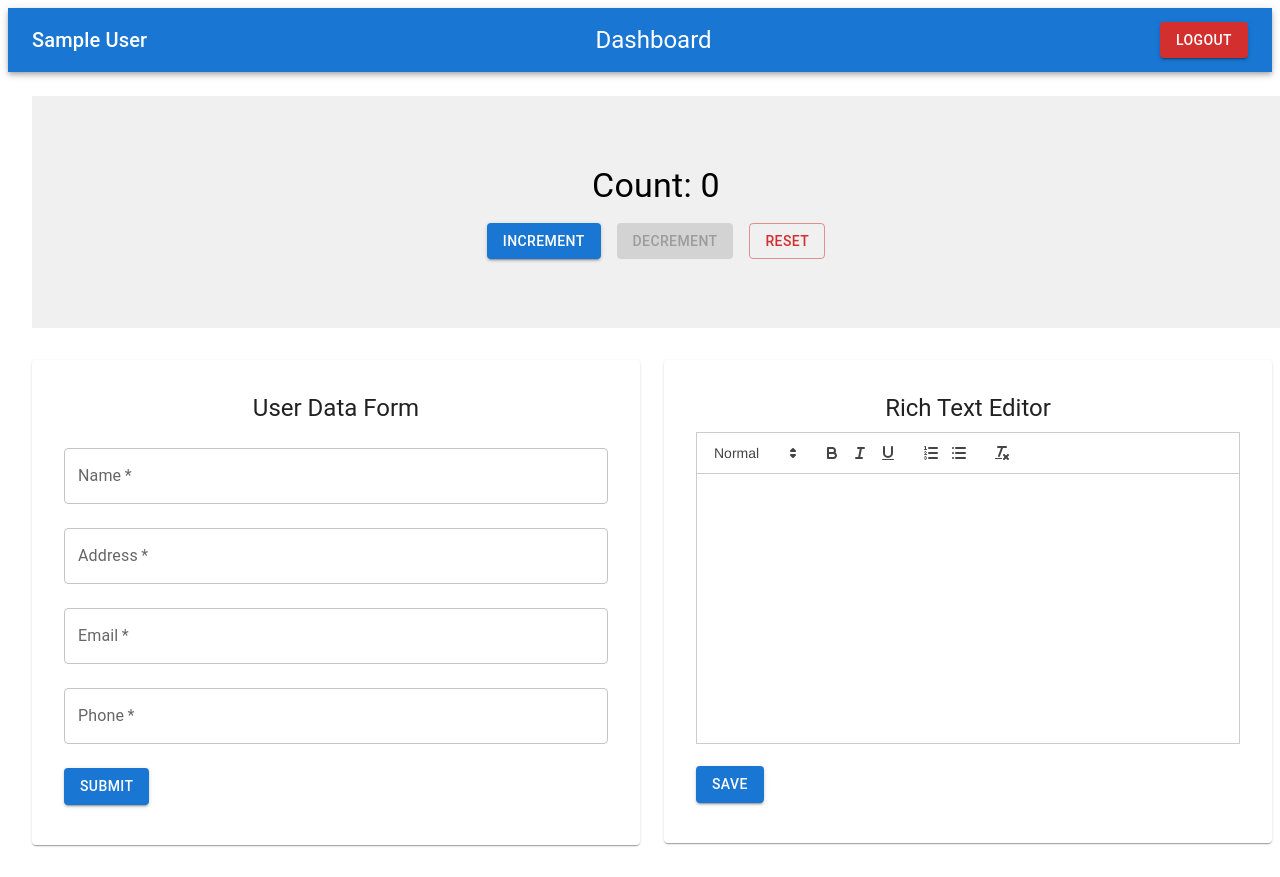
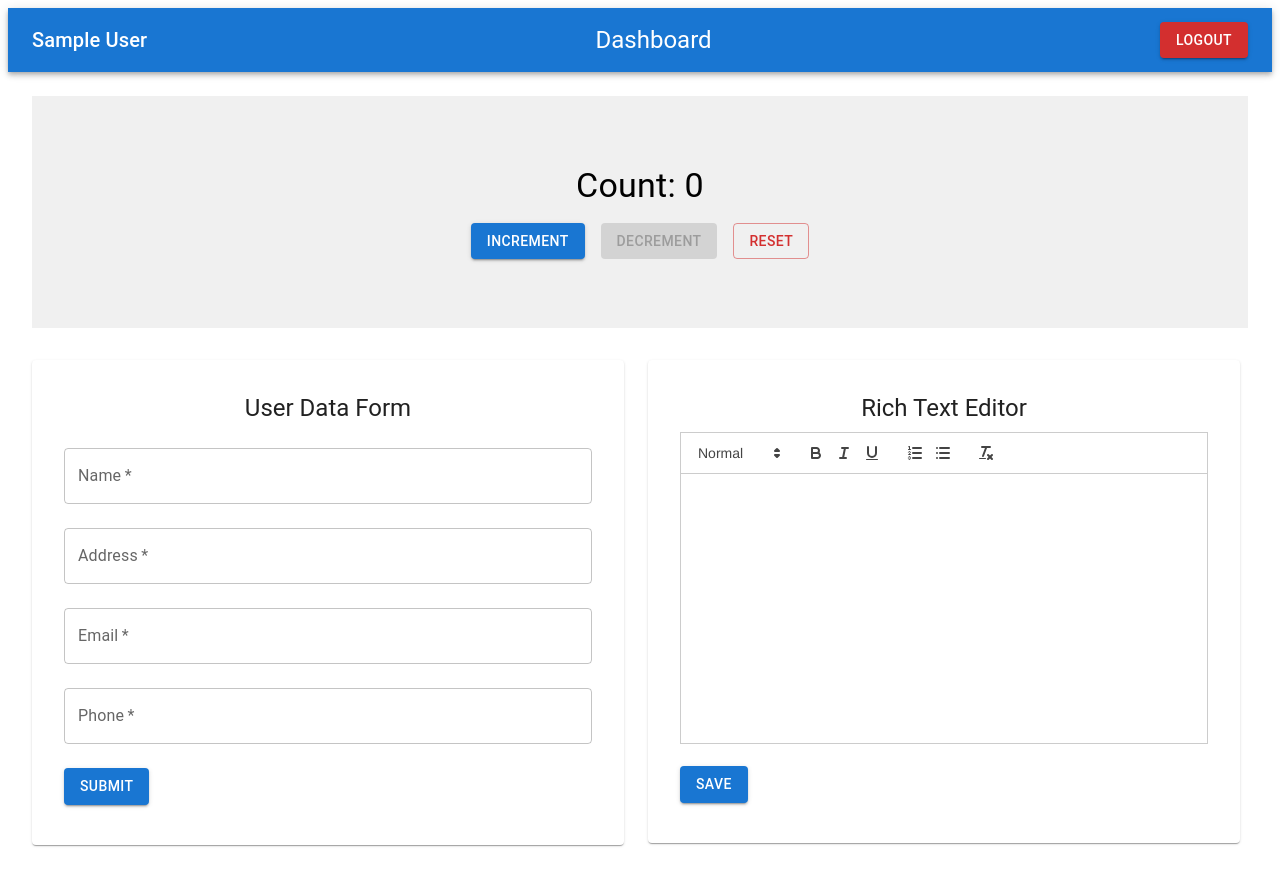
Before and after one commit to DivyamaniNidhi/dashboard, a React (Create React App) app: page /app in a window 1280 px wide. Built offline with nearby package versions, Linux system fonts and the light colour scheme; no server answers; sample sign-in values are in the browser's storage.

Commit message:
margin for counter fixed

```diff
--- a/src/pages/Dashboard.js
+++ b/src/pages/Dashboard.js
@@ -13,7 +13,7 @@ const Dashboard = () => {
   return (
     <Box>
       <Header />
-      <Box p={3}>
+      <Box p={3} marginRight={4}>
         <Counter />
 
         {/* Flexbox Layout: Side by Side on Large Screens, Vertical on Small Screens */}
```
